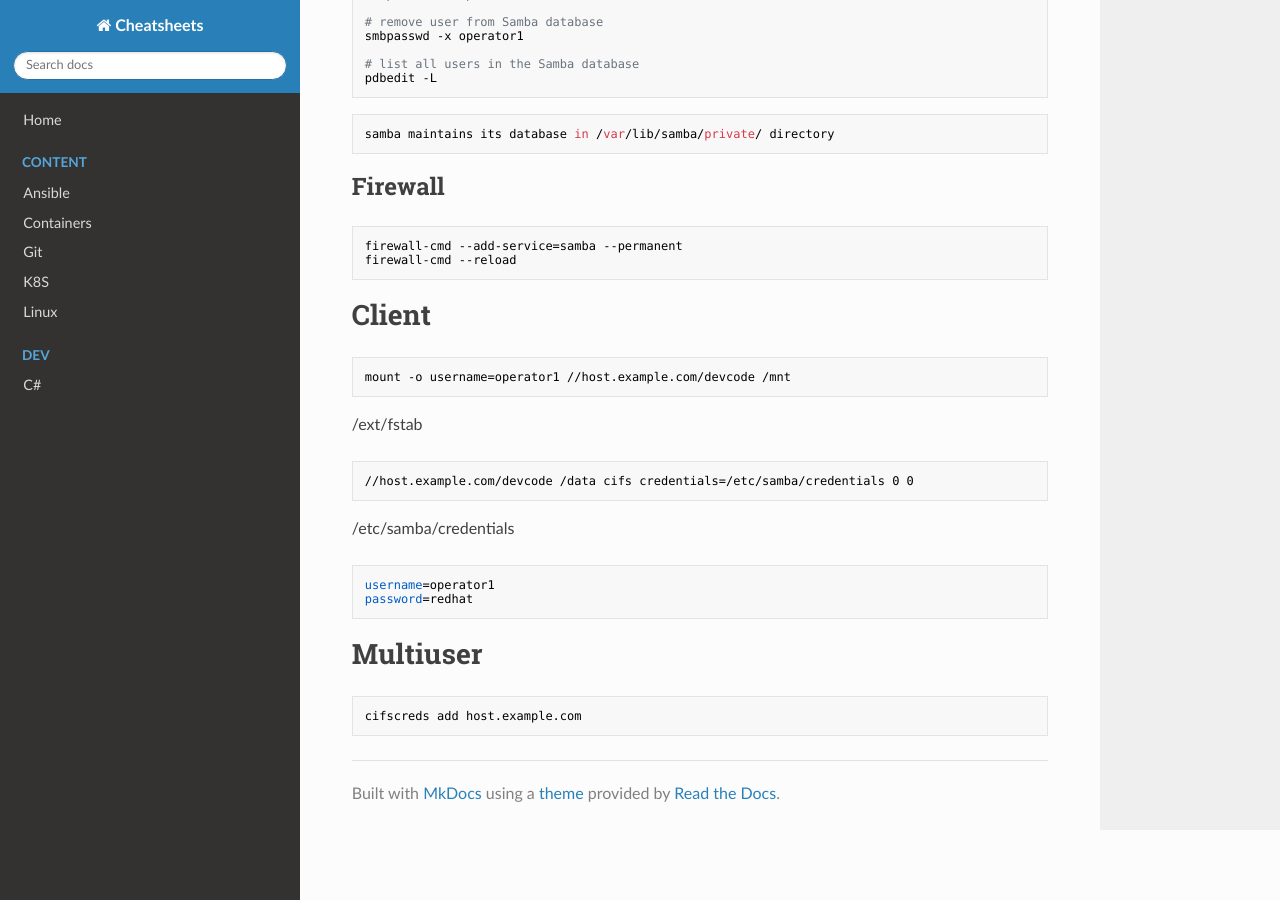
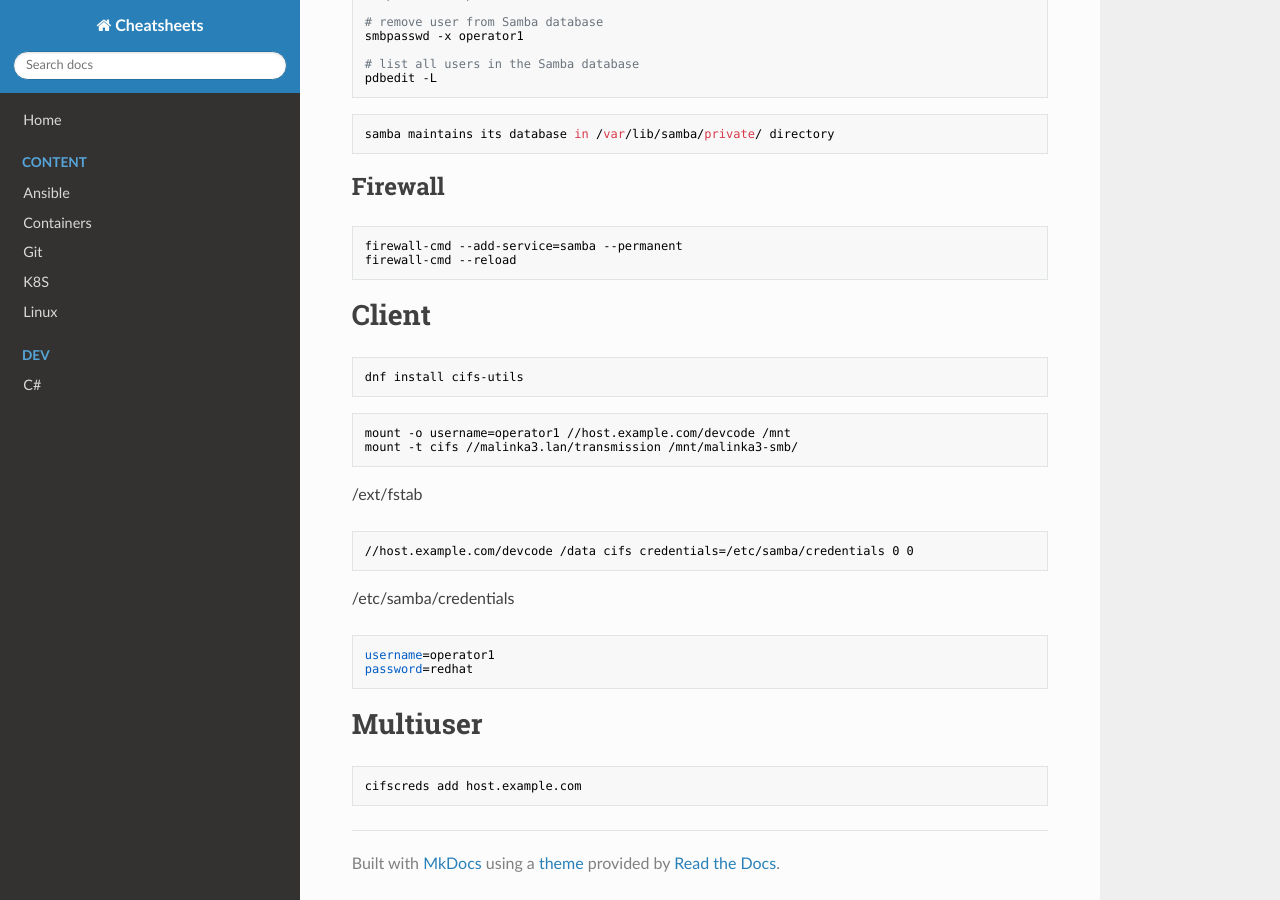
Before and after one commit to alextitov1/cheatsheets, an MkDocs documentation site: the page built from docs/linux/EX358/SMB.md, in a window 1280 px wide and 900 px high, scrolled down 1226 px. Built offline with MkDocs 1.6.1, drawn with Linux system fonts in a browser that asks for light colours; nearby versions of some CDN libraries.

Commit message:
Update SMB.md

````diff
--- a/docs/linux/EX358/SMB.md
+++ b/docs/linux/EX358/SMB.md
@@ -77,8 +77,13 @@ firewall-cmd --reload
 
 # Client
 
+```
+dnf install cifs-utils
+```
+
 ```sh
 mount -o username=operator1 //host.example.com/devcode /mnt
+mount -t cifs //malinka3.lan/transmission /mnt/malinka3-smb/
 ```
 
 /ext/fstab
````
